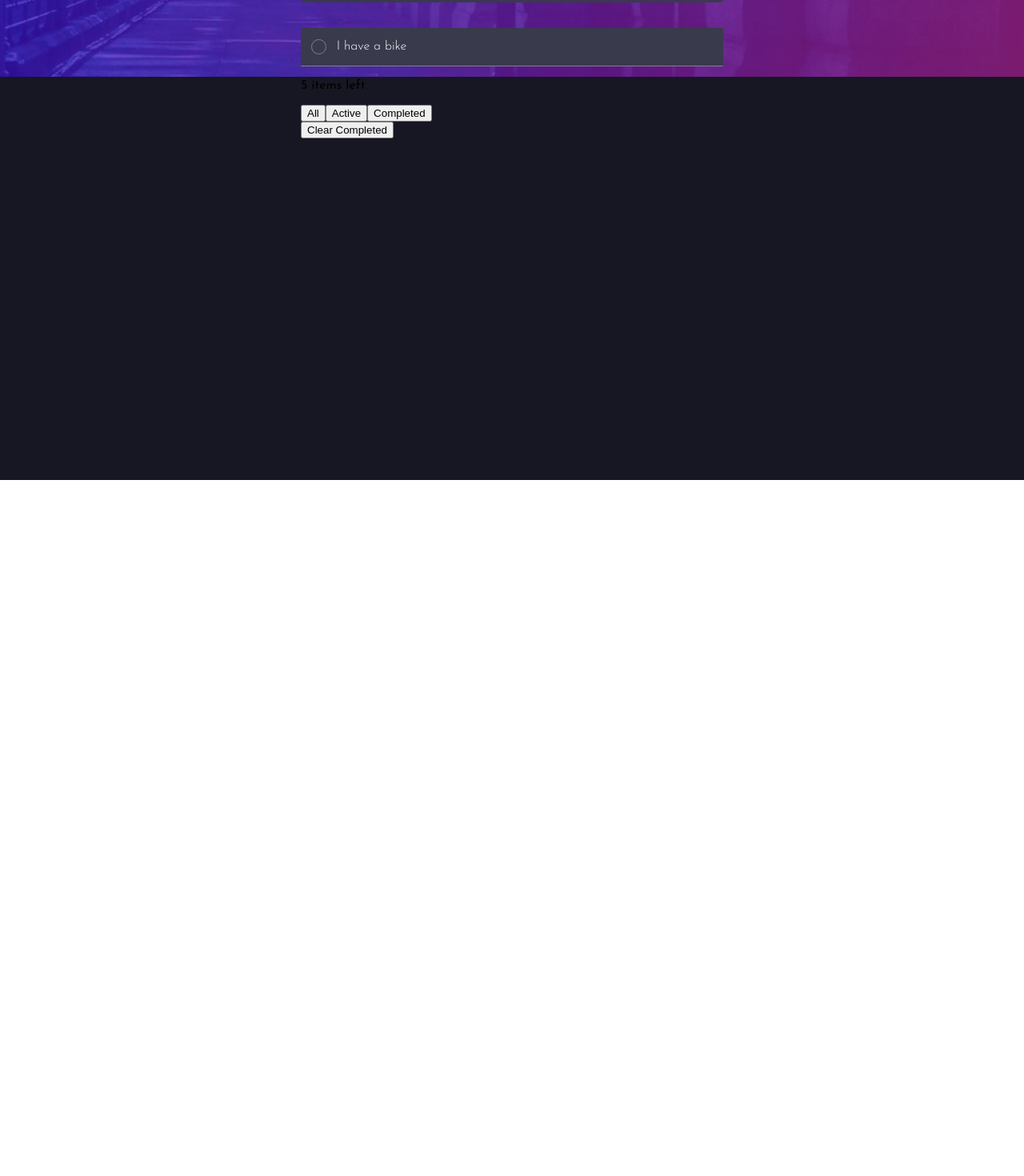
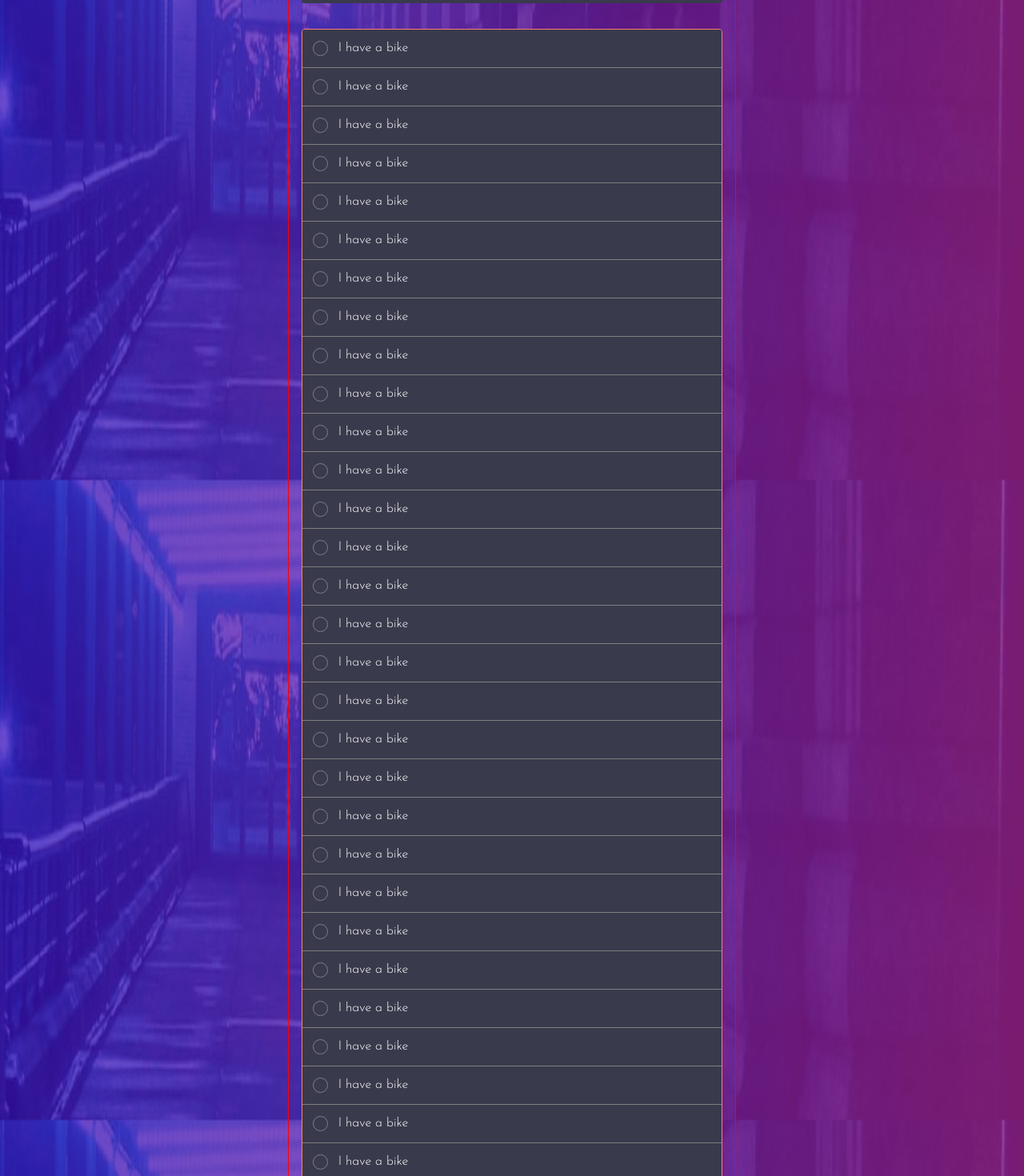
Before and after one commit to swish933/todoApp, a React (Create React App) app: page / in a window 1280 px wide. Shown: the part 200-1670 px from the top of the page at 80% size. Before the commit the page ends 800 px from the top, so only its background shows below. Built offline with nearby package versions, Linux system fonts and the light colour scheme.

Commit message:
view height fix

```diff
--- a/src/App.css
+++ b/src/App.css
@@ -1,10 +1,8 @@
 .App {
-	height: 100vh;
 	width: 100%;
-	position: absolute;
+	height: auto;
 	display: flex;
 	justify-content: center;
-
 	/* font-size: 1.2em; */
 }
 
@@ -15,6 +13,7 @@
 .container {
 	margin-top: 3em;
 	width: 85%;
+	height: 100%;
 	padding: 1em;
 	max-width: 35em;
 }
@@ -23,21 +22,24 @@
 	background-image: url(./images/bg-mobile-dark.jpg);
 	background-color: hsl(235, 21%, 11%);
 	background-repeat: no-repeat;
-	background-size: 100% 37%;
+	background-size: 100% 38%;
+	background-attachment: fixed;
 }
 
 .bg-light-mode {
 	background-image: url(./images/bg-mobile-light.jpg);
 	background-color: #fff;
 	background-repeat: no-repeat;
-	background-size: 100% 37%;
+	background-size: 100% 38%;
 }
 
 @media (min-width: 674px) {
 	.bg-dark-mode {
 		background-image: url(./images/bg-desktop-dark.jpg);
+		background-size: 100% 40%;
 	}
 	.bg-light-mode {
 		background-image: url(./images/bg-desktop-light.jpg);
+		background-size: 100% 40%;
 	}
 }
--- a/src/App.js
+++ b/src/App.js
@@ -1,17 +1,17 @@
 import React from 'react';
 import './App.css';
 import Header from './components/Header';
-import Todo from './components/Todo';
+import Todos from './components/Todos';
 import Input from './components/Input';
 import Menu from './components/Menu';
 
 const App = () => {
 	return (
 		<div className='App bg-dark-mode'>
-			<div className='container'>
+			<div className='container b-red'>
 				<Header />
 				<Input />
-				<Todo />
+				<Todos />
 				<Menu />
 			</div>
 		</div>
--- a/src/components/Input.js
+++ b/src/components/Input.js
@@ -1,13 +1,9 @@
-import React from 'react';
 import './Input.css';
 
 const Input = () => {
 	return (
 		<div className='Input'>
-			<div className='disabled-checkbox'>
-				{/* <input type='checkbox' id='checkboxInput' />
-				<label for='checkboxInput'></label> */}
-			</div>
+			<div className='disabled-checkbox'></div>
 			<input type='text' placeholder='Create a new todo...' />
 		</div>
 	);
--- a/src/components/Todo.css
+++ b/src/components/Todo.css
@@ -1,12 +1,27 @@
+.Todos {
+	border: 1px solid salmon;
+	border-radius: 0.25em;
+	overflow: hidden;
+}
+
 .Todo {
 	display: flex;
 	align-items: center;
 	background-color: hsl(237, 14%, 26%);
 	border-bottom: 1px solid gray;
 	height: 3em;
+	transition: width height 0.5s ease-in;
 	font-weight: 350;
+
 	color: #fff;
 }
+
+.Todo:last-of-type {
+	border-bottom: none;
+}
+
+/* .Todo:hover {
+} */
 
 input[type='checkbox'] {
 	visibility: hidden;
--- a/src/components/Todo.js
+++ b/src/components/Todo.js
@@ -1,5 +1,4 @@
 import React from 'react';
-import './Todo.css';
 
 const Todo = () => {
 	return (
--- a/src/components/Todos.js
+++ b/src/components/Todos.js
@@ -1,9 +1,47 @@
-import React from 'react';
+import Todo from './Todo';
+import './Todo.css';
 
 const Todos = () => {
 	return (
-		<div>
-			<p>todos</p>
+		<div className='Todos'>
+			<Todo />
+			<Todo />
+			<Todo />
+			<Todo />
+			<Todo />
+			<Todo />
+			<Todo />
+			<Todo />
+			<Todo />
+			<Todo />
+			<Todo />
+			<Todo />
+			<Todo />
+			<Todo />
+			<Todo />
+			<Todo />
+			<Todo />
+			<Todo />
+			<Todo />
+			<Todo />
+			<Todo />
+			<Todo />
+			<Todo />
+			<Todo />
+			<Todo />
+			<Todo />
+			<Todo />
+			<Todo />
+			<Todo />
+			<Todo />
+			<Todo />
+			<Todo />
+			<Todo />
+			<Todo />
+			<Todo />
+			<Todo />
+			<Todo />
+			<Todo />
 		</div>
 	);
 };
```
